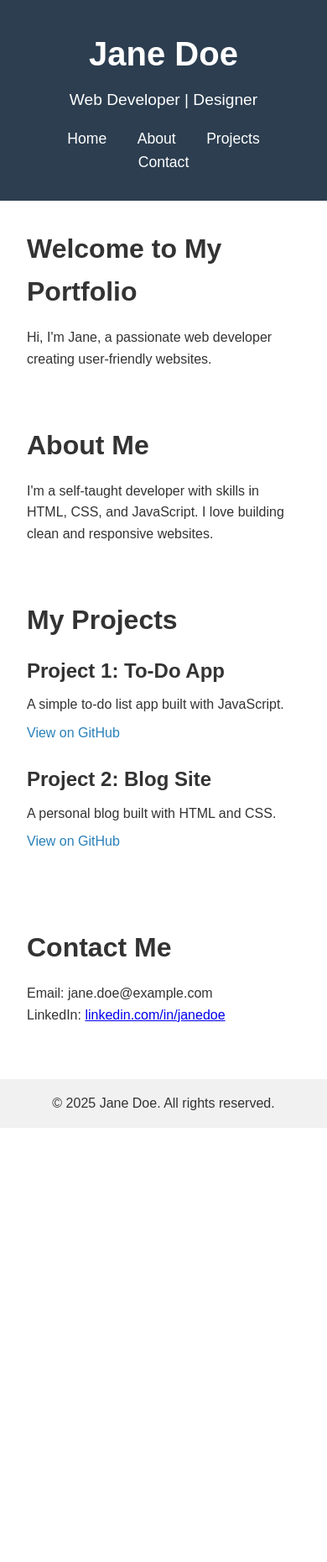
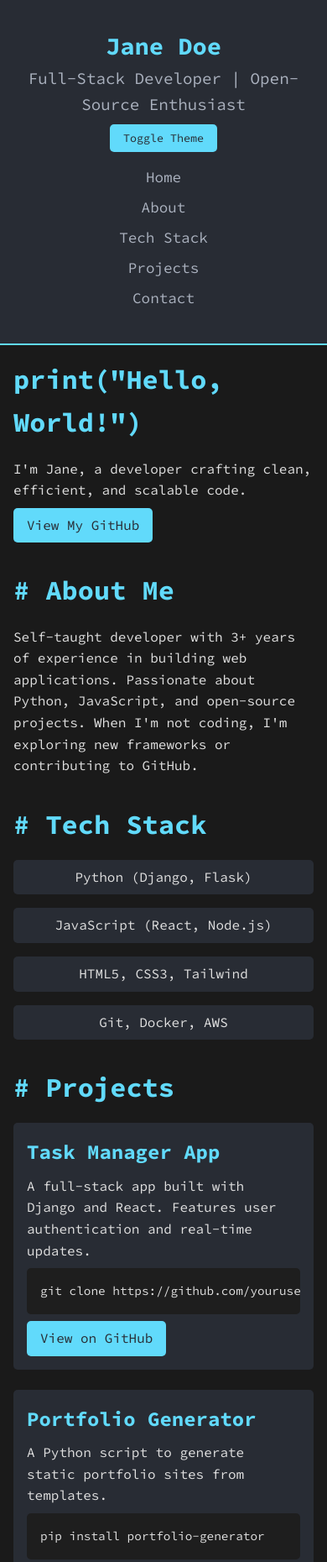
Before and after one commit to vivek8trialx/portfolio-website, a plain HTML site: page index.html in a window 390 px wide. Shown: the top 1860 px of the page at 84% size. Before the commit the page ends 1343 px from the top, so only its background shows below. Drawn offline with Linux system fonts and the light colour scheme; a script that the page names is missing.

Commit message:
first commit

```diff
--- a/index.html
+++ b/index.html
@@ -3,53 +3,72 @@
 <head>
   <meta charset="UTF-8">
   <meta name="viewport" content="width=device-width, initial-scale=1.0">
-  <title>My Portfolio</title>
+  <title>Jane Doe | Developer Portfolio</title>
   <link rel="stylesheet" href="styles.css">
+  <link href="https://fonts.googleapis.com/css2?family=Source+Code+Pro:wght@400;700&display=swap" rel="stylesheet">
 </head>
 <body>
   <header>
+    <div class="container">
       <h1>Jane Doe</h1>
-    <p>Web Developer | Designer</p>
+      <p>Full-Stack Developer | Open-Source Enthusiast</p>
+      <button id="theme-toggle">Toggle Theme</button>
       <nav>
         <a href="#home">Home</a>
         <a href="#about">About</a>
+        <a href="#tech-stack">Tech Stack</a>
         <a href="#projects">Projects</a>
         <a href="#contact">Contact</a>
       </nav>
+    </div>
   </header>
 
-  <section id="home">
-    <h2>Welcome to My Portfolio</h2>
-    <p>Hi, I'm Jane, a passionate web developer creating user-friendly websites.</p>
+  <section id="home" class="container">
+    <h2>print("Hello, World!")</h2>
+    <p>I'm Jane, a developer crafting clean, efficient, and scalable code.</p>
+    <a href="https://github.com/yourusername" target="_blank" class="btn">View My GitHub</a>
   </section>
 
-  <section id="about">
-    <h2>About Me</h2>
-    <p>I'm a self-taught developer with skills in HTML, CSS, and JavaScript. I love building clean and responsive websites.</p>
+  <section id="about" class="container">
+    <h2># About Me</h2>
+    <p>Self-taught developer with 3+ years of experience in building web applications. Passionate about Python, JavaScript, and open-source projects. When I'm not coding, I'm exploring new frameworks or contributing to GitHub.</p>
   </section>
 
-  <section id="projects">
-    <h2>My Projects</h2>
+  <section id="tech-stack" class="container">
+    <h2># Tech Stack</h2>
+    <ul class="tech-list">
+      <li>Python (Django, Flask)</li>
+      <li>JavaScript (React, Node.js)</li>
+      <li>HTML5, CSS3, Tailwind</li>
+      <li>Git, Docker, AWS</li>
+    </ul>
+  </section>
+
+  <section id="projects" class="container">
+    <h2># Projects</h2>
     <div class="project">
-      <h3>Project 1: To-Do App</h3>
-      <p>A simple to-do list app built with JavaScript.</p>
-      <a href="https://github.com/yourusername/todo-app" target="_blank">View on GitHub</a>
+      <h3>Task Manager App</h3>
+      <p>A full-stack app built with Django and React. Features user authentication and real-time updates.</p>
+      <pre><code>git clone https://github.com/yourusername/task-manager</code></pre>
+      <a href="https://github.com/yourusername/task-manager" target="_blank" class="btn">View on GitHub</a>
     </div>
     <div class="project">
-      <h3>Project 2: Blog Site</h3>
-      <p>A personal blog built with HTML and CSS.</p>
-      <a href="https://github.com/yourusername/blog-site" target="_blank">View on GitHub</a>
+      <h3>Portfolio Generator</h3>
+      <p>A Python script to generate static portfolio sites from templates.</p>
+      <pre><code>pip install portfolio-generator</code></pre>
+      <a href="https://github.com/yourusername/portfolio-generator" target="_blank" class="btn">View on GitHub</a>
     </div>
   </section>
 
-  <section id="contact">
-    <h2>Contact Me</h2>
-    <p>Email: jane.doe@example.com</p>
+  <section id="contact" class="container">
+    <h2># Contact</h2>
+    <p>Email: <a href="mailto:jane.doe@example.com">jane.doe@example.com</a></p>
+    <p>GitHub: <a href="https://github.com/yourusername" target="_blank">github.com/yourusername</a></p>
     <p>LinkedIn: <a href="https://linkedin.com/in/janedoe" target="_blank">linkedin.com/in/janedoe</a></p>
   </section>
 
   <footer>
-    <p>&copy; 2025 Jane Doe. All rights reserved.</p>
+    <p>/* Built by Jane Doe, 2025 */</p>
   </footer>
 
   <script src="script.js"></script>
--- /dev/null
+++ b/script.js
@@ -0,0 +1,17 @@
+// Smooth scrolling for navigation links
+document.querySelectorAll('nav a').forEach(anchor => {
+  anchor.addEventListener('click', function(e) {
+    e.preventDefault();
+    const section = document.querySelector(this.getAttribute('href'));
+    section.scrollIntoView({ behavior: 'smooth' });
+  });
+});
+
+// Theme toggle
+const themeToggle = document.getElementById('theme-toggle');
+themeToggle.addEventListener('click', () => {
+  document.body.classList.toggle('light-theme');
+  themeToggle.textContent = document.body.classList.contains('light-theme')
+    ? 'Switch to Dark Mode'
+    : 'Switch to Light Mode';
+});
--- a/styles.css
+++ b/styles.css
@@ -2,80 +2,224 @@
   margin: 0;
   padding: 0;
   box-sizing: border-box;
-  font-family: Arial, sans-serif;
+  font-family: 'Source Code Pro', monospace;
 }
 
 body {
+  background: #1a1a1a;
+  color: #e0e0e0;
   line-height: 1.6;
+  transition: all 0.3s ease;
+}
+
+body.light-theme {
+  background: #f5f5f5;
   color: #333;
 }
 
+.container {
+  max-width: 900px;
+  margin: 0 auto;
+  padding: 2rem;
+}
+
 header {
-  background: #2c3e50;
-  color: white;
+  background: #282c34;
+  padding: 1rem;
   text-align: center;
-  padding: 2rem;
+  border-bottom: 2px solid #61dafb;
+}
+
+body.light-theme header {
+  background: #ffffff;
+  border-bottom: 2px solid #21afdb;
 }
 
 header h1 {
   font-size: 2.5rem;
+  color: #61dafb;
+}
+
+body.light-theme header h1 {
+  color: #21afdb;
 }
 
 header p {
   font-size: 1.2rem;
-  margin: 0.5rem 0;
+  color: #abb2bf;
 }
 
-nav {
-  margin-top: 1rem;
+body.light-theme header p {
+  color: #555;
+}
+
+#theme-toggle {
+  background: #61dafb;
+  border: none;
+  padding: 0.5rem 1rem;
+  color: #282c34;
+  cursor: pointer;
+  border-radius: 5px;
+  margin: 0.5rem;
+}
+
+body.light-theme #theme-toggle {
+  background: #21afdb;
+  color: #ffffff;
+}
+
+#theme-toggle:hover {
+  background: #21afdb;
+}
+
+body.light-theme #theme-toggle:hover {
+  background: #1a9bc9;
 }
 
 nav a {
-  color: white;
+  color: #abb2bf;
   text-decoration: none;
   margin: 0 1rem;
   font-size: 1.1rem;
 }
 
-nav a:hover {
-  text-decoration: underline;
+body.light-theme nav a {
+  color: #333;
 }
 
-section {
-  padding: 2rem;
-  max-width: 800px;
-  margin: 0 auto;
+nav a:hover {
+  color: #61dafb;
+}
+
+body.light-theme nav a:hover {
+  color: #21afdb;
 }
 
 h2 {
   font-size: 2rem;
   margin-bottom: 1rem;
+  color: #61dafb;
+}
+
+body.light-theme h2 {
+  color: #21afdb;
+}
+
+section {
+  padding: 2rem 0;
+}
+
+.tech-list {
+  list-style: none;
+  display: grid;
+  grid-template-columns: repeat(auto-fit, minmax(200px, 1fr));
+  gap: 1rem;
+}
+
+.tech-list li {
+  background: #282c34;
+  padding: 0.5rem;
+  border-radius: 5px;
+  text-align: center;
+}
+
+body.light-theme .tech-list li {
+  background: #e0e0e0;
+  color: #333;
 }
 
 .project {
+  background: #282c34;
+  padding: 1rem;
   margin-bottom: 1.5rem;
+  border-radius: 5px;
+}
+
+body.light-theme .project {
+  background: #ffffff;
+  color: #333;
 }
 
 .project h3 {
   font-size: 1.5rem;
+  color: #61dafb;
+}
+
+body.light-theme .project h3 {
+  color: #21afdb;
 }
 
 .project p {
   margin: 0.5rem 0;
 }
 
-.project a {
-  color: #2980b9;
-  text-decoration: none;
+body.light-theme .project p {
+  color: #333;
 }
 
-.project a:hover {
-  text-decoration: underline;
+.project pre {
+  background: #1e1e1e;
+  padding: 1rem;
+  border-radius: 5px;
+  color: #e0e0e0;
+  font-size: 0.9rem;
+  overflow-x: auto;
+}
+
+body.light-theme .project pre {
+  background: #f5f5f5;
+  color: #333;
+}
+
+.btn {
+  display: inline-block;
+  background: #61dafb;
+  color: #282c34;
+  padding: 0.5rem 1rem;
+  text-decoration: none;
+  border-radius: 5px;
+  margin-top: 0.5rem;
+}
+
+body.light-theme .btn {
+  background: #21afdb;
+  color: #ffffff;
+}
+
+.btn:hover {
+  background: #21afdb;
+}
+
+body.light-theme .btn:hover {
+  background: #1a9bc9;
 }
 
 footer {
   text-align: center;
   padding: 1rem;
-  background: #f1f1f1;
-  margin-top: 2rem;
+  background: #282c34;
+  color: #abb2bf;
+  border-top: 2px solid #61dafb;
 }
+
+body.light-theme footer {
+  background: #ffffff;
+  color: #555;
+  border-top: 2px solid #21afdb;
+}
+
+/* Responsive Design */
+@media (max-width: 600px) {
+  header h1 {
+    font-size: 1.8rem;
+  }
+
+  nav a {
+    display: block;
+    margin: 0.5rem 0;
+  }
+
+  .container {
+    padding: 1rem;
+  }
+}
```
Lines whose indentation alone changed are shown as unchanged.
